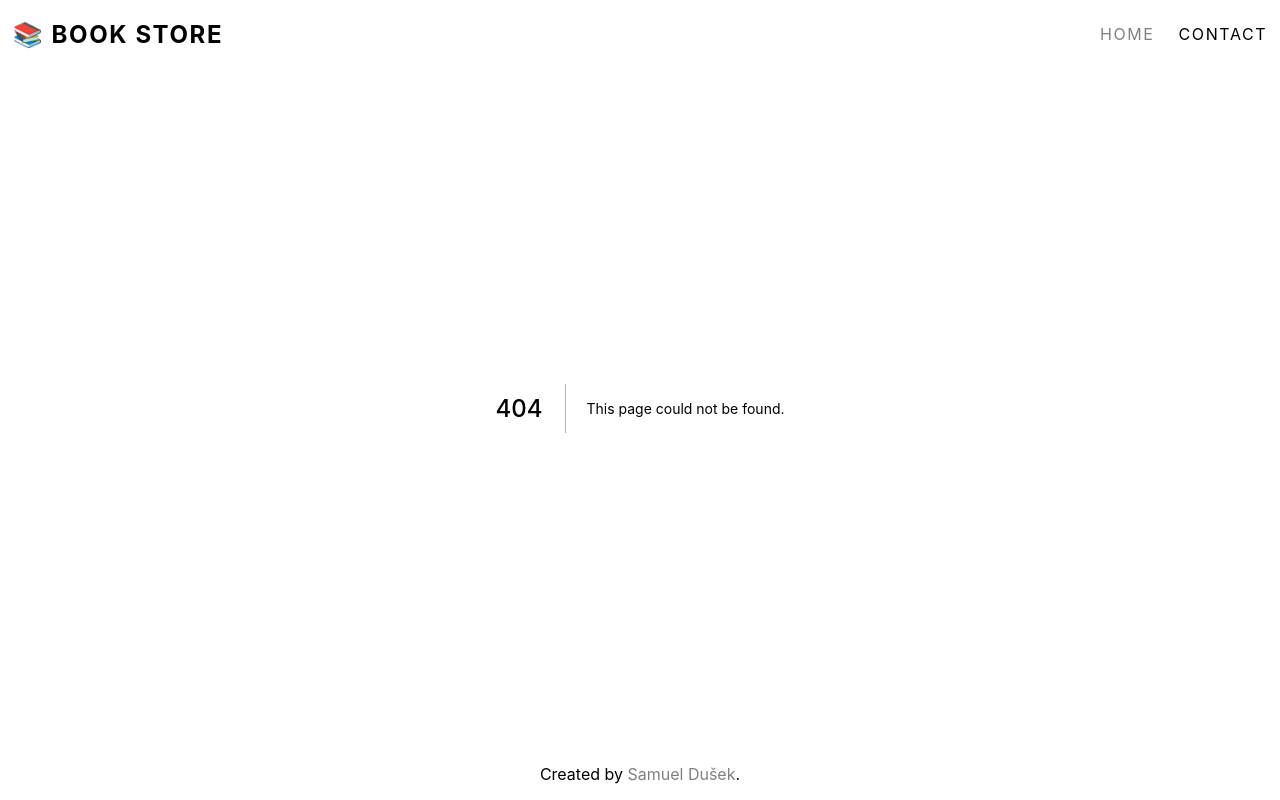
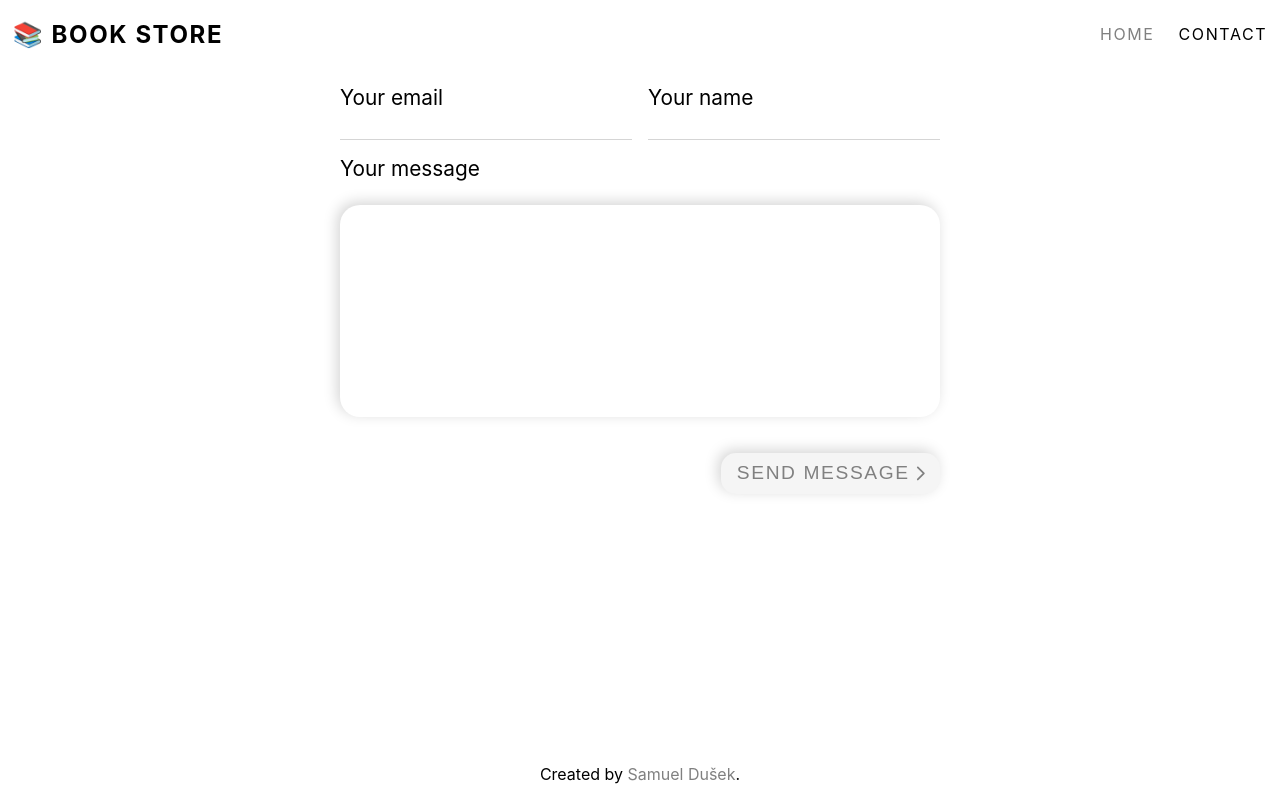
Before and after one commit to samueldusek/book-store-nextjs-ts-storybook, a Next.js app: page /contact in a window 1280 px wide. Before the commit this address had no page. Built offline with nearby package versions, Linux system fonts and the light colour scheme; what apollo-link-json-api would draw is missing.

Commit message:
add contact form to contact page

```diff
--- /dev/null
+++ b/components/layout/layout-basic-page/layout-basic-page.tsx
@@ -0,0 +1,12 @@
+import useLayoutBasicPageStyles from "./styles";
+
+export type LayoutProps = {
+  children: React.ReactNode;
+};
+
+const Layout = ({ children }: LayoutProps) => {
+  const classes = useLayoutBasicPageStyles();
+  return <main className={classes.layoutBasicPage}>{children}</main>;
+};
+
+export default Layout;
--- /dev/null
+++ b/components/layout/layout-basic-page/styles.ts
@@ -0,0 +1,26 @@
+import { Classes, Styles } from "jss";
+import { createUseStyles } from "react-jss";
+import { LayoutProps } from "./layout-basic-page";
+
+export type LayoutBasicPageClassNames = "layoutBasicPage";
+export type LayoutBasicPageClasses = Classes<LayoutBasicPageClassNames>;
+export type LayoutBasicPageStylesProps = LayoutProps;
+export type LayoutBasicPageStyles = Styles<
+  LayoutBasicPageClassNames,
+  LayoutBasicPageStylesProps
+>;
+
+const getStyles = {
+  layoutBasicPage: {
+    flexGrow: "1",
+    width: "96%",
+    margin: "auto",
+    maxWidth: "1200px",
+  },
+};
+
+const useLayoutBasicPageStyles: (
+  data?: any
+) => LayoutBasicPageClasses = createUseStyles(getStyles);
+
+export default useLayoutBasicPageStyles;
--- /dev/null
+++ b/pages/contact.tsx
@@ -0,0 +1,20 @@
+import type { NextPage } from "next";
+import Head from "next/head";
+import { Fragment } from "react";
+import ContactForm from "../components/contact/contact-form/contact-form";
+import LayoutBasicPage from "../components/layout/layout-basic-page/layout-basic-page";
+
+const Contact: NextPage = () => {
+  return (
+    <Fragment>
+      <Head>
+        <title>Contact</title>
+      </Head>
+      <LayoutBasicPage>
+        <ContactForm />
+      </LayoutBasicPage>
+    </Fragment>
+  );
+};
+
+export default Contact;
```
